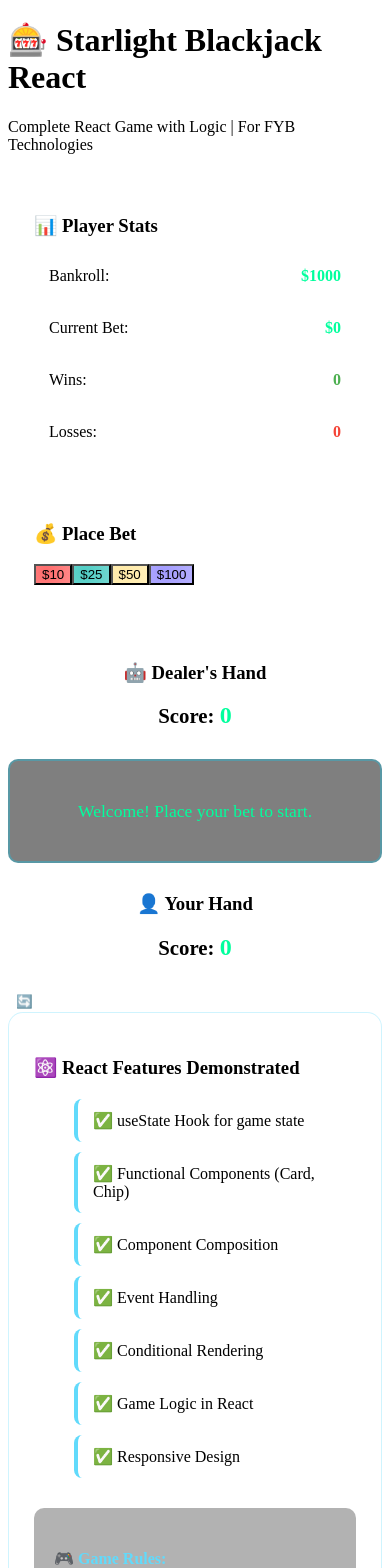
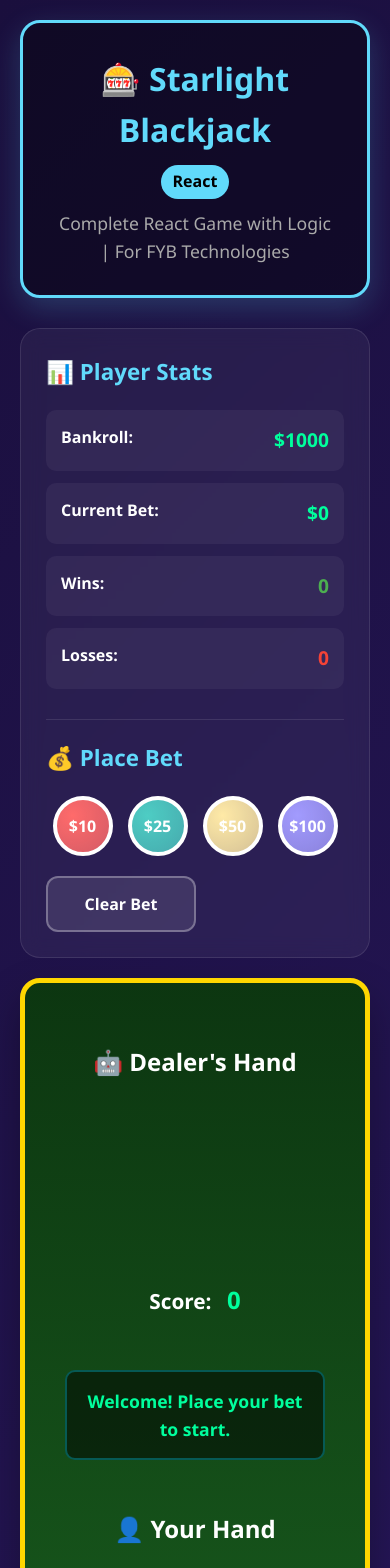
Before and after one commit to jiyokun/starlight-blackjack-react, a React (Create React App) app: page / in a window 390 px wide. Shown: the top 1568 px of the page. Built offline with nearby package versions, Linux system fonts and the light colour scheme.

Commit message:
Update App.css

```diff
--- a/src/App.css
+++ b/src/App.css
@@ -1,8 +1,210 @@
-/* Add these to your existing App.css */
+/* COMPLETE FIXED CSS FOR REACT BLACKJACK */
 
-/* Card styling */
+* {
+  margin: 0;
+  padding: 0;
+  box-sizing: border-box;
+  font-family: 'Segoe UI', Tahoma, Geneva, Verdana, sans-serif;
+}
+
+body {
+  background: linear-gradient(135deg, #1a0f3d, #2d1b69);
+  color: white;
+  min-height: 100vh;
+  padding: 20px;
+  line-height: 1.6;
+}
+
+.App {
+  max-width: 1400px;
+  margin: 0 auto;
+}
+
+/* Header */
+.header {
+  text-align: center;
+  padding: 30px;
+  background: rgba(0, 0, 0, 0.4);
+  border-radius: 20px;
+  margin-bottom: 30px;
+  border: 3px solid #61dafb;
+  box-shadow: 0 10px 30px rgba(97, 218, 251, 0.2);
+}
+
+.header h1 {
+  font-size: 2.8rem;
+  color: #61dafb;
+  margin-bottom: 10px;
+  display: flex;
+  align-items: center;
+  justify-content: center;
+  gap: 15px;
+}
+
+.react-badge {
+  background: #61dafb;
+  color: black;
+  padding: 4px 12px;
+  border-radius: 20px;
+  font-size: 1rem;
+  font-weight: bold;
+}
+
+.header p {
+  color: #aaa;
+  font-size: 1.1rem;
+}
+
+/* Game Container */
+.game-container {
+  display: grid;
+  grid-template-columns: 300px 1fr 300px;
+  gap: 30px;
+  margin-bottom: 40px;
+}
+
+@media (max-width: 1200px) {
+  .game-container {
+    grid-template-columns: 1fr;
+    grid-template-rows: auto auto auto;
+  }
+}
+
+/* Stats Panel */
+.stats-panel {
+  background: rgba(255, 255, 255, 0.05);
+  backdrop-filter: blur(10px);
+  border-radius: 20px;
+  padding: 25px;
+  border: 1px solid rgba(255, 255, 255, 0.1);
+}
+
+.stats-panel h3 {
+  color: #61dafb;
+  margin-bottom: 20px;
+  font-size: 1.4rem;
+  display: flex;
+  align-items: center;
+  gap: 10px;
+}
+
+.stat {
+  display: flex;
+  justify-content: space-between;
+  padding: 15px;
+  background: rgba(255, 255, 255, 0.05);
+  border-radius: 10px;
+  margin-bottom: 12px;
+  transition: all 0.3s;
+}
+
+.stat:hover {
+  background: rgba(255, 255, 255, 0.1);
+  transform: translateX(5px);
+}
+
+.stat-label {
+  font-weight: 600;
+}
+
+.stat-value {
+  font-weight: bold;
+  font-size: 1.2rem;
+  color: #00ff9d;
+}
+
+.stat-value.win {
+  color: #4CAF50;
+}
+
+.stat-value.loss {
+  color: #f44336;
+}
+
+/* Betting Section */
+.betting-section {
+  margin-top: 30px;
+  padding-top: 20px;
+  border-top: 1px solid rgba(255, 255, 255, 0.1);
+}
+
+.betting-section h3 {
+  color: #61dafb;
+  margin-bottom: 20px;
+}
+
+.chips {
+  display: flex;
+  gap: 15px;
+  margin: 20px 0;
+  flex-wrap: wrap;
+  justify-content: center;
+}
+
+.chip {
+  width: 80px;
+  height: 80px;
+  border-radius: 50%;
+  border: 4px solid white;
+  color: white;
+  font-weight: bold;
+  font-size: 1.2rem;
+  cursor: pointer;
+  transition: all 0.3s;
+  display: flex;
+  align-items: center;
+  justify-content: center;
+}
+
+.chip:hover:not(:disabled) {
+  transform: scale(1.1) rotate(10deg);
+  box-shadow: 0 0 20px currentColor;
+}
+
+.chip:disabled {
+  opacity: 0.5;
+  cursor: not-allowed;
+}
+
+/* Game Table */
+.game-table {
+  background: linear-gradient(to bottom, rgba(10, 58, 10, 0.9), rgba(26, 107, 26, 0.9));
+  padding: 40px;
+  border-radius: 20px;
+  border: 5px solid gold;
+  box-shadow: 0 20px 40px rgba(0, 0, 0, 0.3);
+  min-height: 600px;
+  display: flex;
+  flex-direction: column;
+  justify-content: space-between;
+}
+
+.dealer-section, .player-section {
+  text-align: center;
+  margin: 20px 0;
+}
+
+.dealer-section h3, .player-section h3 {
+  color: white;
+  margin-bottom: 20px;
+  font-size: 1.5rem;
+  display: flex;
+  align-items: center;
+  justify-content: center;
+  gap: 10px;
+}
+
+/* Cards */
+.cards {
+  display: flex;
+  justify-content: center;
+  gap: 20px;
+  margin: 25px 0;
+  flex-wrap: wrap;
+  min-height: 150px;
+}
+
 .card {
-  position: relative;
   width: 100px;
   height: 140px;
   background: white;
@@ -11,15 +213,14 @@
   flex-direction: column;
   justify-content: center;
   align-items: center;
-  font-size: 1.8rem;
   font-weight: bold;
-  color: black;
   box-shadow: 0 8px 16px rgba(0, 0, 0, 0.3);
+  position: relative;
   transition: transform 0.3s;
 }
 
 .card:hover {
-  transform: translateY(-5px);
+  transform: translateY(-10px);
 }
 
 .card.red {
@@ -34,6 +235,7 @@
 .card.back:after {
   content: "?";
   font-size: 3rem;
+  font-weight: bold;
 }
 
 .card-value {
@@ -47,48 +249,7 @@
   font-size: 2.5rem;
 }
 
-/* Stats panel */
-.stats-panel {
-  background: rgba(255, 255, 255, 0.05);
-  padding: 25px;
-  border-radius: 15px;
-  border: 1px solid rgba(255, 255, 255, 0.1);
-}
-
-.stat {
-  display: flex;
-  justify-content: space-between;
-  padding: 12px 15px;
-  margin-bottom: 10px;
-  background: rgba(255, 255, 255, 0.05);
-  border-radius: 8px;
-}
-
-.stat-value {
-  font-weight: bold;
-  color: #00ff9d;
-}
-
-.stat-value.win {
-  color: #4CAF50;
-}
-
-.stat-value.loss {
-  color: #f44336;
-}
-
-.betting-section {
-  margin-top: 30px;
-  padding-top: 20px;
-  border-top: 1px solid rgba(255, 255, 255, 0.1);
-}
-
-/* Game sections */
-.dealer-section, .player-section {
-  text-align: center;
-  margin: 30px 0;
-}
-
+/* Score */
 .score {
   font-size: 1.3rem;
   margin-top: 15px;
@@ -98,8 +259,10 @@
 .score-value {
   color: #00ff9d;
   font-size: 1.5rem;
+  margin-left: 10px;
 }
 
+/* Game Message */
 .game-message {
   background: rgba(0, 0, 0, 0.5);
   padding: 20px;
@@ -113,14 +276,79 @@
   display: flex;
   align-items: center;
   justify-content: center;
+  font-weight: bold;
 }
 
-/* Tech panel */
+/* Controls */
+.controls {
+  display: flex;
+  gap: 15px;
+  justify-content: center;
+  margin-top: 30px;
+  flex-wrap: wrap;
+}
+
+.btn-primary, .btn-action, .btn-secondary {
+  padding: 18px 35px;
+  border: none;
+  border-radius: 12px;
+  font-size: 1.1rem;
+  font-weight: bold;
+  cursor: pointer;
+  transition: all 0.3s;
+  display: flex;
+  align-items: center;
+  justify-content: center;
+  gap: 10px;
+  min-width: 180px;
+}
+
+.btn-primary {
+  background: linear-gradient(to right, #61dafb, #21a1f1);
+  color: white;
+}
+
+.btn-action {
+  background: linear-gradient(to right, #4CAF50, #2E7D32);
+  color: white;
+}
+
+.btn-secondary {
+  background: rgba(255, 255, 255, 0.1);
+  color: white;
+  border: 2px solid rgba(255, 255, 255, 0.3);
+}
+
+.btn-primary:hover:not(:disabled),
+.btn-action:hover:not(:disabled),
+.btn-secondary:hover:not(:disabled) {
+  transform: translateY(-5px);
+  box-shadow: 0 10px 25px rgba(0, 0, 0, 0.3);
+}
+
+.btn-primary:disabled,
+.btn-action:disabled {
+  opacity: 0.5;
+  cursor: not-allowed;
+  transform: none !important;
+}
+
+/* Tech Panel */
 .tech-panel {
   background: rgba(255, 255, 255, 0.05);
+  backdrop-filter: blur(10px);
+  border-radius: 20px;
   padding: 25px;
-  border-radius: 15px;
   border: 1px solid rgba(97, 218, 251, 0.3);
+}
+
+.tech-panel h3 {
+  color: #61dafb;
+  margin-bottom: 20px;
+  font-size: 1.4rem;
+  display: flex;
+  align-items: center;
+  gap: 10px;
 }
 
 .tech-panel ul {
@@ -134,6 +362,12 @@
   background: rgba(255, 255, 255, 0.05);
   border-radius: 8px;
   border-left: 4px solid #61dafb;
+  transition: all 0.3s;
+}
+
+.tech-panel li:hover {
+  background: rgba(255, 255, 255, 0.1);
+  transform: translateX(10px);
 }
 
 .game-info {
@@ -146,27 +380,33 @@
 .game-info h4 {
   color: #61dafb;
   margin-bottom: 15px;
+  font-size: 1.2rem;
 }
 
 .game-info p {
   margin-bottom: 8px;
   color: #ccc;
+  font-size: 0.95rem;
 }
 
-/* Button variants */
-.btn-action {
-  background: linear-gradient(to right, #4CAF50, #2E7D32);
-  color: white;
+/* Footer */
+footer {
+  text-align: center;
+  padding: 30px;
+  background: rgba(0, 0, 0, 0.4);
+  border-radius: 20px;
+  margin-top: 40px;
 }
 
-.btn-secondary {
-  background: rgba(255, 255, 255, 0.1);
-  color: white;
-  border: 2px solid rgba(255, 255, 255, 0.3);
+footer h3 {
+  color: #61dafb;
+  margin-bottom: 15px;
 }
 
-.btn-secondary:hover {
-  background: rgba(255, 255, 255, 0.2);
+footer p {
+  color: #aaa;
+  margin-bottom: 10px;
+  line-height: 1.8;
 }
 
 /* Animations */
@@ -185,24 +425,89 @@
   animation: dealCard 0.5s ease-out forwards;
 }
 
-/* Responsive improvements */
+@keyframes pulse {
+  0%, 100% {
+    box-shadow: 0 0 0 0 rgba(97, 218, 251, 0.7);
+  }
+  50% {
+    box-shadow: 0 0 0 15px rgba(97, 218, 251, 0);
+  }
+}
+
+.pulse {
+  animation: pulse 2s infinite;
+}
+
+/* Mobile Responsive */
 @media (max-width: 768px) {
+  .header h1 {
+    font-size: 2rem;
+    flex-direction: column;
+    gap: 10px;
+  }
+
   .game-container {
-    grid-template-columns: 1fr;
+    gap: 20px;
   }
 
   .card {
     width: 80px;
     height: 112px;
-    font-size: 1.5rem;
+  }
+
+  .card-value {
+    font-size: 1.2rem;
+    top: 8px;
+    left: 8px;
   }
 
   .card-suit {
     font-size: 2rem;
   }
 
+  .chip {
+    width: 60px;
+    height: 60px;
+    font-size: 1rem;
+  }
+
+  .btn-primary, .btn-action, .btn-secondary {
+    padding: 15px 25px;
+    min-width: 150px;
+    font-size: 1rem;
+  }
+
   .game-message {
     font-size: 1.1rem;
     padding: 15px;
+    min-height: 60px;
   }
 }
+
+/* Utility Classes */
+.highlight {
+  color: #00ff9d;
+  font-weight: bold;
+}
+
+.text-center {
+  text-align: center;
+}
+
+.mt-20 {
+  margin-top: 20px;
+}
+
+.mb-20 {
+  margin-bottom: 20px;
+}
+
+/* Loading State */
+.loading {
+  display: flex;
+  justify-content: center;
+  align-items: center;
+  min-height: 200px;
+  font-size: 1.2rem;
+  color: #61dafb;
+}
```
